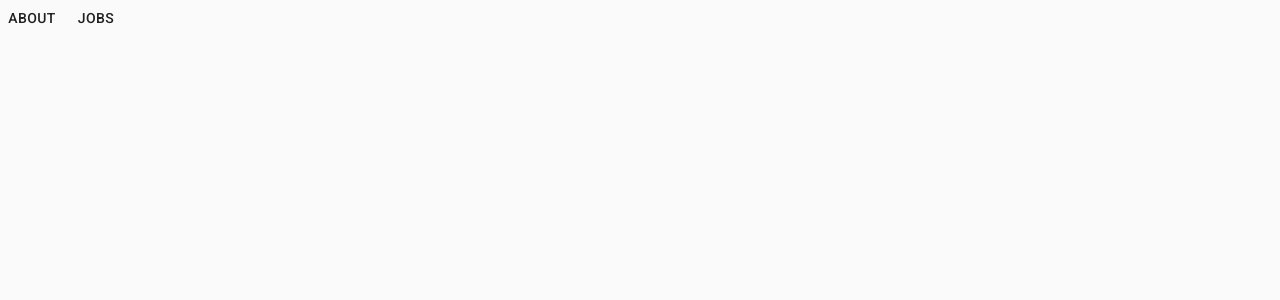
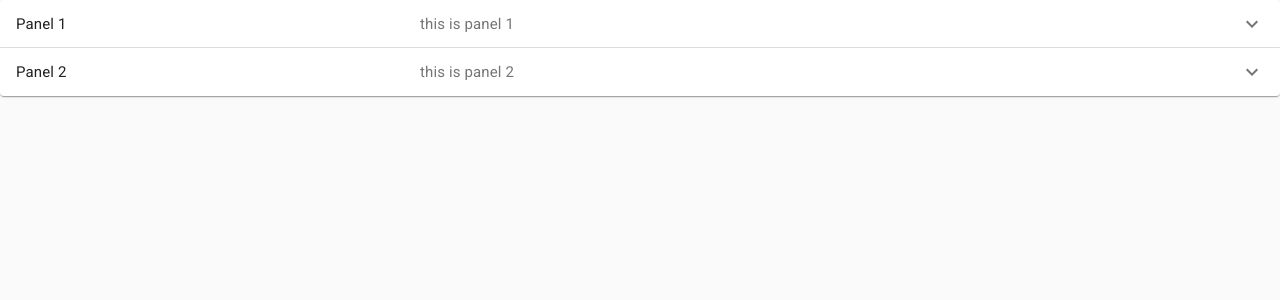
Before and after one commit to tmot24/mui, a React (Create React App) app: page / in a window 1280 px wide. Shown: the top 300 px of the page. Built offline with nearby package versions, Linux system fonts and the light colour scheme.

Commit message:
#25: Accordion

```diff
--- /dev/null
+++ b/src/25Accordion/App.js
@@ -0,0 +1,73 @@
+import {Accordion, AccordionDetails, AccordionSummary} from "@material-ui/core";
+import ExpandMoreIcon from "@material-ui/icons/ExpandMore";
+import Typography from "@material-ui/core/Typography";
+import {useState} from "react";
+import { makeStyles } from "@material-ui/core/styles";
+
+const data = [
+    {
+        id: "panel1",
+        heading: "Panel 1",
+        secondaryHeading: "this is panel 1",
+        details: "Nulla facilisi. Phasellus sollicitudin nulla et"
+    },
+    {
+        id: "panel2",
+        heading: "Panel 2",
+        secondaryHeading: "this is panel 2",
+        details: " et et et et et "
+    }
+];
+
+const useStyles = makeStyles(theme => ({
+    root: {
+        width: "100%"
+    },
+    heading: {
+        fontSize: theme.typography.pxToRem(15),
+        flexBasis: "33.33%",
+        flexShrink: 0
+    },
+    secondaryHeading: {
+        fontSize: theme.typography.pxToRem(15),
+        color: theme.palette.text.secondary
+    }
+}));
+
+export const App = () => {
+    const classes = useStyles();
+    const [expanded, setExpanded] = useState(false);
+
+    const handleChange = panel => (event, isExpanded) => {
+        setExpanded(isExpanded ? panel : false);
+    };
+
+    return (
+        <div className={classes.root}>
+            {data.map(accordion => {
+                const { id, heading, secondaryHeading, details } = accordion;
+                return (
+                    <Accordion
+                        expanded={expanded === id}
+                        key={id}
+                        onChange={handleChange(id)}
+                    >
+                        <AccordionSummary
+                            expandIcon={<ExpandMoreIcon />}
+                            aria-controls="panel1bh-content"
+                            id="panel1bh-header"
+                        >
+                            <Typography className={classes.heading}>{heading}</Typography>
+                            <Typography className={classes.secondaryHeading}>
+                                {secondaryHeading}
+                            </Typography>
+                        </AccordionSummary>
+                        <AccordionDetails>
+                            <Typography>{details}</Typography>
+                        </AccordionDetails>
+                    </Accordion>
+                );
+            })}
+        </div>
+    );
+}
--- a/src/index.js
+++ b/src/index.js
@@ -1,6 +1,6 @@
 import React from 'react';
 import ReactDOM from 'react-dom';
-import {App} from './24Snackbars/App';
+import {App} from './25Accordion/App';
 import {BrowserRouter} from "react-router-dom";
 import {CssBaseline} from "@material-ui/core";
 
```
Also changed, not shown: src/24Snackbars/Snackbar.js (line endings or trailing spaces).
